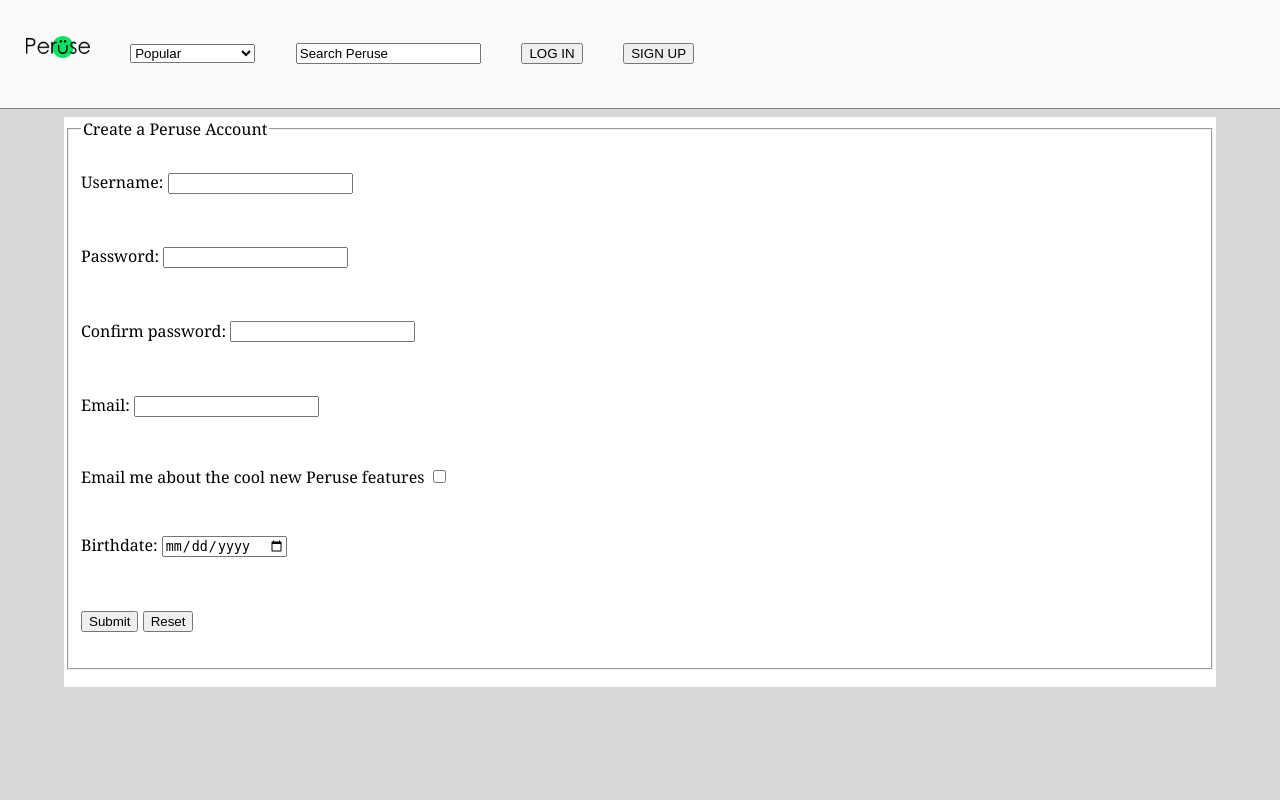
After one commit to hansfuhr/360_Peruse, a PHP site: page /signup.html in a window 1280 px wide. The commit adds this page. Run offline with PHP 8.4, Linux system fonts and the light colour scheme.

Commit message:
Signup Page

```diff
--- a/css/index.css
+++ b/css/index.css
@@ -11,6 +11,10 @@ header{
 	z-index: 1;
 	border-bottom: 0.5pt solid grey;
 
+}
+input{
+	margin-top: 2em;
+	margin-bottom: 2em;
 }
 .footer{
 	border: solid 1pt #0c0c0c00;
--- /dev/null
+++ b/signup.html
@@ -0,0 +1,46 @@
+<html lang = "en">
+<head>
+<title>Peruse</title>
+<link rel="stylesheet" href="css/reset.css">
+<link rel="stylesheet" href="css/index.css">
+<link type="text/javascript"   href="js/footerscroll.js">
+</head>
+
+<body>
+	<header>
+		<nav>
+			<ul>
+				<li><a href="#"><img width="5%" src="images/logo_trans.png"></a></li>
+				<li>
+					<select>
+						<option>Popular</option>
+						<option>All</option>
+						<option>Top Communities</option>
+					</select>
+				</li>
+				<li><input type="text" onfocus="this.value=''" value="Search Peruse"></li>
+				<li><input type="button" value="LOG IN"></li>
+				<li><input type="button" value="SIGN UP"></li>
+			</ul>
+		</nav>
+	</header>
+	<div class="post">
+
+		<div>
+			<form action="http://www.randyconnolly.com/tests/process.php" method="post">
+				<fieldset>
+					<legend>Create a Peruse Account</legend>
+						Username: <input type="text" name="client"><br>
+						Password: <input type="text" name="client"><br>
+						Confirm password: <input type="text" name="client"><br>
+						Email: <input type="text" name="client"><br>
+						Email me about the cool new Peruse features <input type="checkbox" name="first"><br>
+						Birthdate: <input type="date" name="date"><br>
+						<input type="submit" value="Submit" class="button"> <input type="reset" value="Reset" class="button">
+				</fieldset>
+			</form>
+		</div>
+	</div>
+
+</body>
+</html>
```
